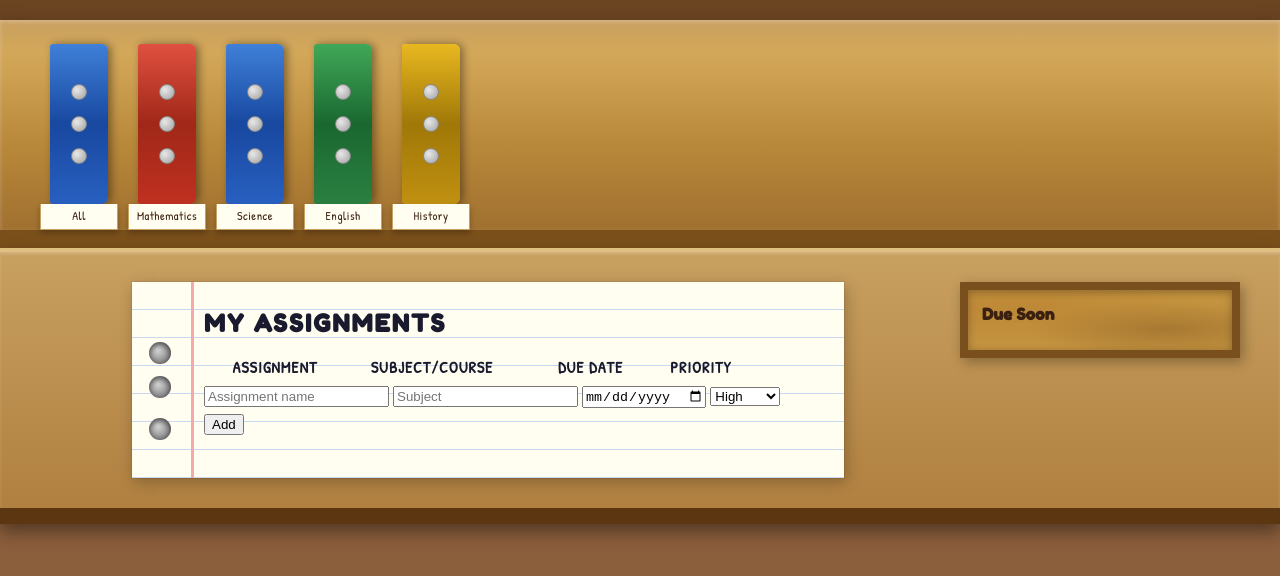
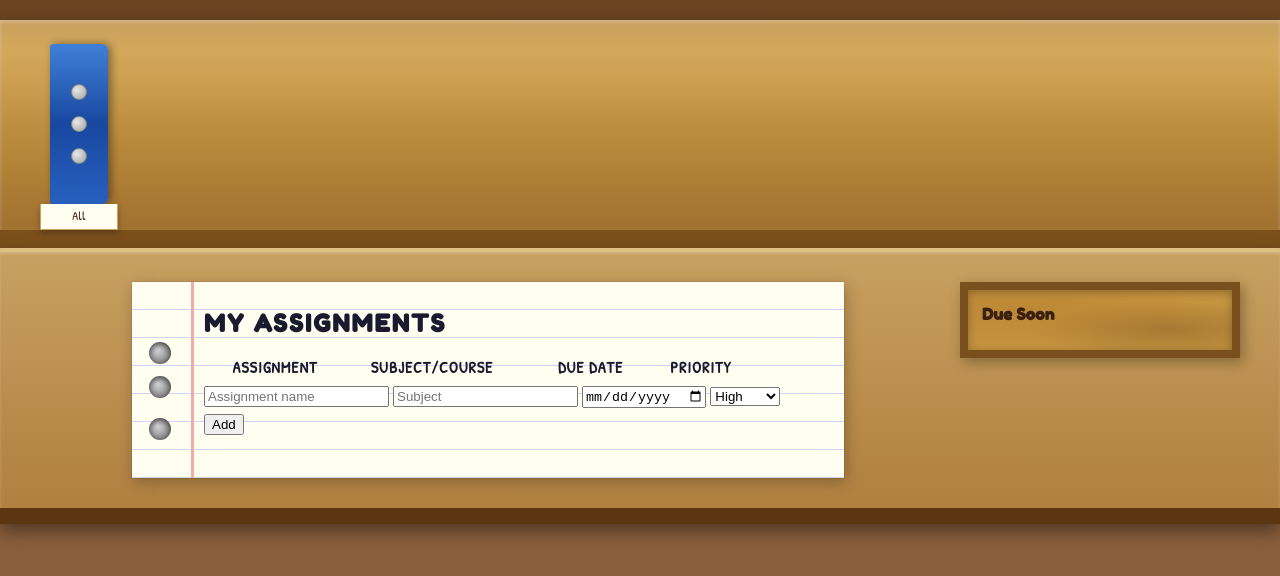
Before and after one commit to matontim/studydesk, a plain HTML site: page index.html in a window 1280 px wide. Drawn offline with Linux system fonts and the light colour scheme.

Commit message:
feat: customizable binders and filter by subject

```diff
--- a/index.html
+++ b/index.html
@@ -8,52 +8,7 @@
 </head>
 <body>
 <div class="wall">
-    <div class="binder-shelf">
-        <section class="binder-wrapper">
-            <div class="binder binder-blue">
-                <div class="binder-ring"></div>
-                <div class="binder-ring"></div>
-                <div class="binder-ring"></div>
-            </div>
-            <div class="shelf-tag">All</div>
-        </section>
-
-        <section class="binder-wrapper">
-            <div class="binder binder-red">
-                <div class="binder-ring"></div>
-                <div class="binder-ring"></div>
-                <div class="binder-ring"></div>
-            </div>
-            <div class="shelf-tag">Mathematics</div>
-        </section>
-
-        <section class="binder-wrapper">
-            <div class="binder binder-blue">
-                <div class="binder-ring"></div>
-                <div class="binder-ring"></div>
-                <div class="binder-ring"></div>
-            </div>
-            <div class="shelf-tag">Science</div>
-        </section>
-
-        <section class="binder-wrapper">
-            <div class="binder binder-green">
-                <div class="binder-ring"></div>
-                <div class="binder-ring"></div>
-                <div class="binder-ring"></div>
-            </div>
-            <div class="shelf-tag">English</div>
-        </section>
-
-        <section class="binder-wrapper">
-            <div class="binder binder-yellow">
-                <div class="binder-ring"></div>
-                <div class="binder-ring"></div>
-                <div class="binder-ring"></div>
-            </div>
-            <div class="shelf-tag">History</div>
-        </section>
-    </div>
+    <div class="binder-shelf"></div>
 
     <div class="shelf">
         <section class="paper">
@@ -72,20 +27,7 @@
                         <th></th>
                     </tr>
                 </thead>
-                <tbody>
-                    <tr>
-                        <td>Chapter 7 Problem Set</td>
-                        <td>Mathematics</td>
-                        <td>Mar 14</td>
-                        <td><span class="dot dot-high"></span>High</td>
-                    </tr>
-                    <tr>
-                        <td>Persuasive Essay</td>
-                        <td>English</td>
-                        <td>Mar 18</td>
-                        <td><span class="dot dot-med"></span>Medium</td>
-                    </tr>
-                </tbody>
+                <tbody></tbody>
             </table>
             <form id="add-form">
                 <input type="text" id="input-name" placeholder="Assignment name" />
--- a/script.js
+++ b/script.js
@@ -1,4 +1,5 @@
 let assignments = JSON.parse(localStorage.getItem('assignments')) || [];
+let activeSubject = 'All'
 
 function saveAssignments() {
     localStorage.setItem('assignments', JSON.stringify(assignments));
@@ -38,7 +39,18 @@ function renderAssignments() {
         });
 
         tbody.appendChild(newRow);
-    });
+        });
+
+        const allRows = document.querySelectorAll('tbody tr');
+        allRows.forEach(function(row) {
+            if (activeSubject === 'All') {
+                row.style.display = '';
+            } else if (row.cells[2].textContent.toLowerCase() === activeSubject.toLowerCase()) {
+                row.style.display = '';
+            } else {
+                row.style.display = 'none';
+            }
+        });
 }
 
 function renderDueSoon() {
@@ -63,11 +75,46 @@ function renderDueSoon() {
     })
 }
 
+function renderBinders() {
+    const shelf = document.querySelector('.binder-shelf');
+    shelf.innerHTML = '';
+
+    const colors = ['binder-blue', 'binder-red', 'binder-green', 'binder-yellow', 'binder-purple', 'binder-orange'];
+    const subjects = ['All', ...new Set(assignments.map(function(a) { return a.subject; }))];
+
+    subjects.forEach(function(subject, index) {
+        const colorClass = subject === 'All' ? 'binder-blue' : colors[index % colors.length];
+
+        const wrapper = document.createElement('section');
+        wrapper.classList.add('binder-wrapper');
+        wrapper.innerHTML = `
+        <div class="binder ${colorClass}">
+            <div class="binder-ring"></div>
+            <div class="binder-ring"></div>
+            <div class="binder-ring"></div>
+        </div>
+        <div class="shelf-tag">${subject}</div>
+        `;
+
+        wrapper.addEventListener('click', function() {
+            activeSubject = subject;
+            document.querySelectorAll('.binder-wrapper').forEach(function(b) {
+                b.classList.remove('active');
+            });
+            wrapper.classList.add('active');
+            renderAssignments();
+        });
+
+        shelf.appendChild(wrapper);
+    });
+}
+
 const binders = document.querySelectorAll('.binder-wrapper');
 const rows = document.querySelectorAll('tbody tr');
 
 binders.forEach(function(binder) {
     binder.addEventListener('click', function() {
+        activeSubject = binder.querySelector('.shelf-tag').textContent;
         const subject = binder.querySelector('.shelf-tag').textContent;
 
         rows.forEach(function(row) {
@@ -102,9 +149,11 @@ form.addEventListener('submit', function(event) {
     assignments.push(newAssignment);
     saveAssignments();
     renderAssignments();
+    renderBinders();
 
     form.reset();
 });
 
 renderAssignments();
 renderDueSoon();
+renderBinders();
--- a/styles.css
+++ b/styles.css
@@ -168,6 +168,10 @@ p {
     border-collapse: collapse;
 }
 
+#input-subject {
+    text-transform: capitalize;
+}
+
 tr.done td {
     text-decoration: line-through;
     opacity: 0.5;
```
